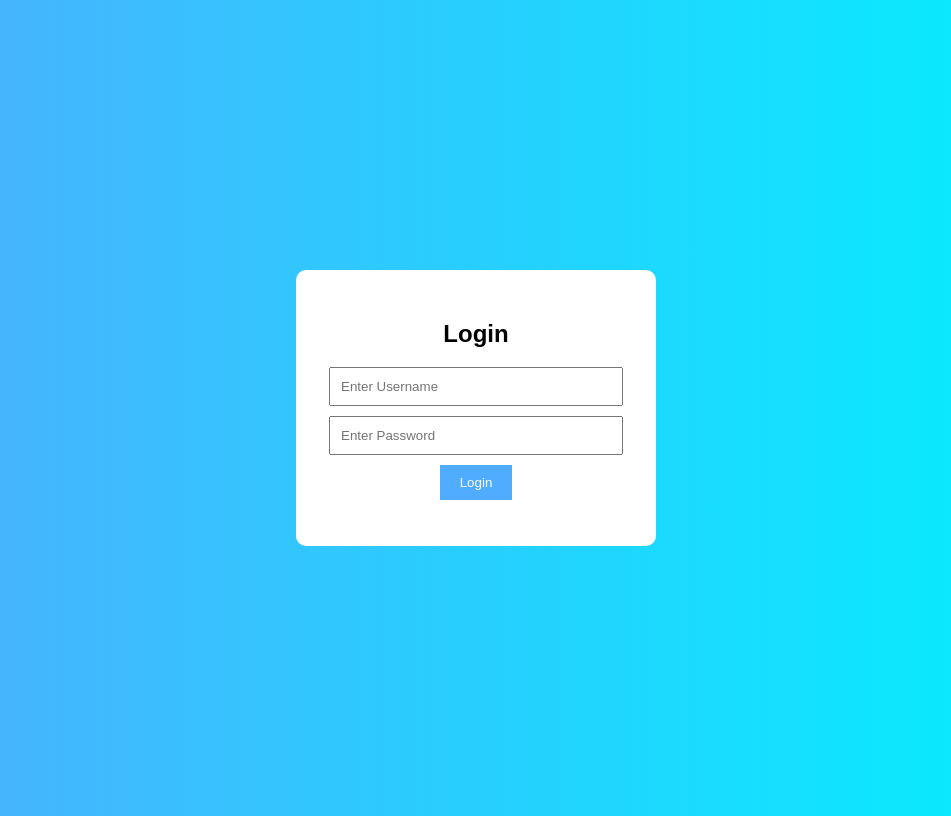
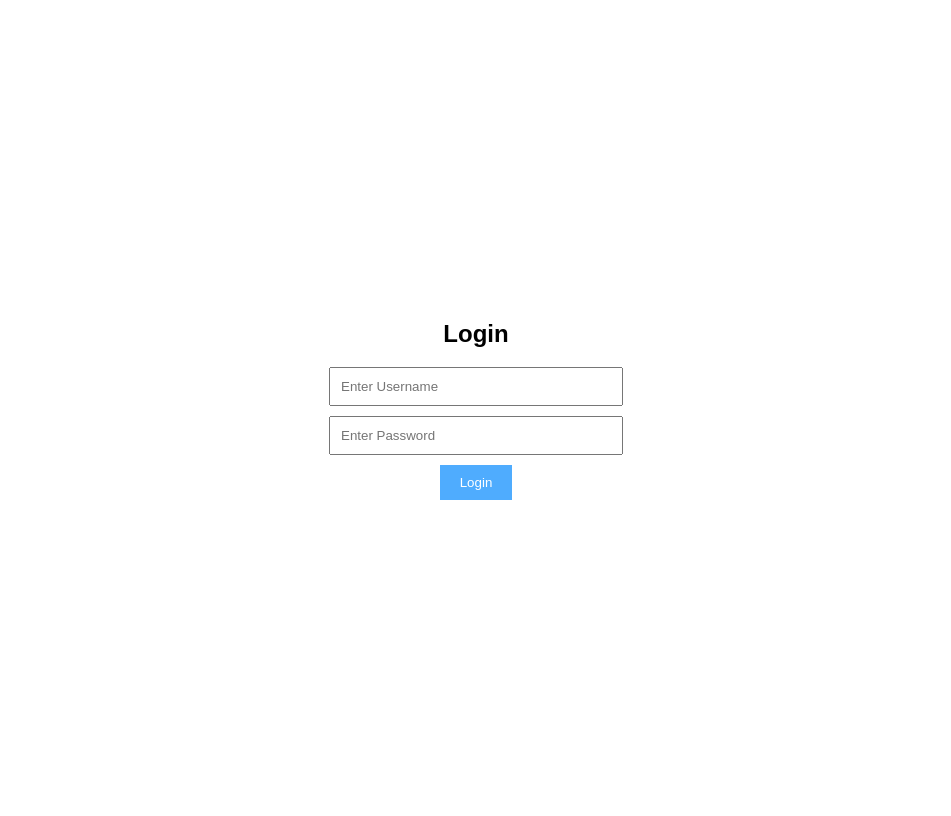
Before and after one commit to sganeshkvnr-droid/two, a plain HTML site: page index.html in a window 1280 px wide. Shown: the whole page, without its empty margins (164-1115 px from the left). Drawn offline with Linux system fonts and the light colour scheme.

Commit message:
changed color

```diff
--- a/style.css
+++ b/style.css
@@ -1,6 +1,6 @@
 body {
     font-family: Arial;
-    background: linear-gradient(to right, #4facfe, #00f2fe);
+    background: white;
     display: flex;
     justify-content: center;
     align-items: center;
```
